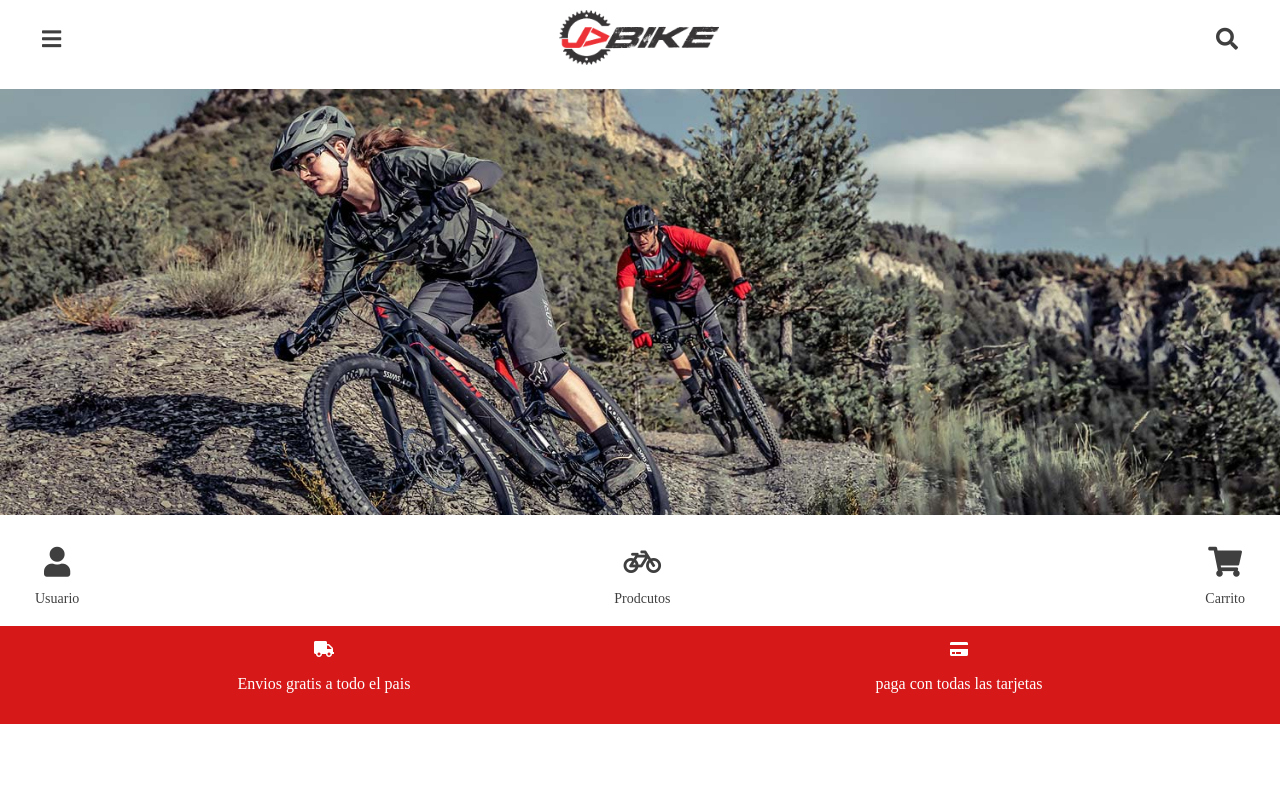
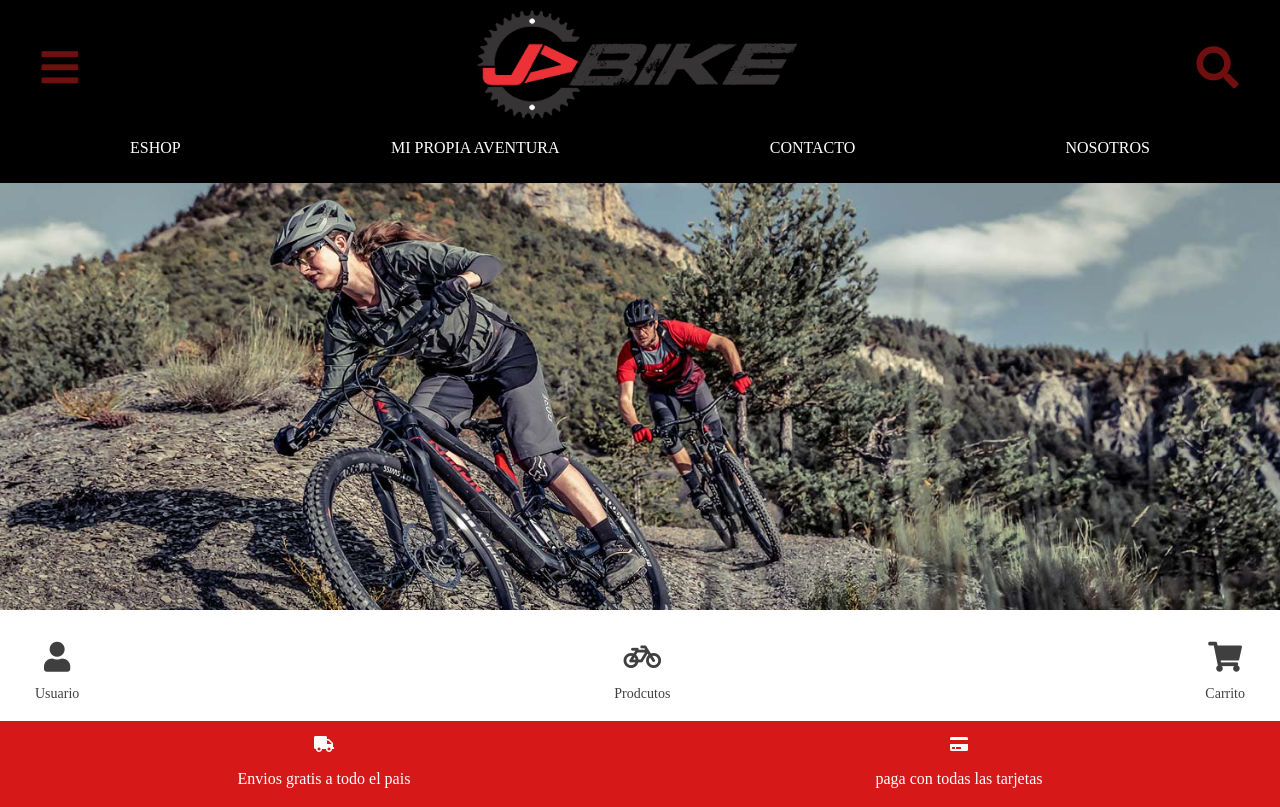
Before and after one commit to agustinvicchio/repo2_grupo11, a website: page views/index.html in a window 1280 px wide. Shown: the top 807 px of the page. Drawn offline with Linux system fonts and the light colour scheme; files that its build step writes are made by us from their sources; files whose address does not match are found by name.

Commit message:
header tabelet

```diff
--- a/public/css/estiloindex.css
+++ b/public/css/estiloindex.css
@@ -33,7 +33,9 @@ header .header-banner div{
     margin:10px ;
 }
 
-    header .top-header{
+
+
+    header .top-header {
         width: 95%;
         display: flex;
         flex-direction: row;
@@ -43,9 +45,19 @@ header .header-banner div{
 
     }
 
+    header .top-header  ul{
+        display: none;
+    }
 
 
-        header .top-header i{
+        header .top-header .top{
+            width: 95%;
+            display: flex;
+            justify-content: space-between;
+        }
+
+
+        header .top-header .top i{
             font-size: 22px;
             align-self: center;
             opacity: 75%;
@@ -99,9 +111,6 @@ header .header-banner div{
 
 
 
-
-
-
 /****************************************fin header************************************/
 
 body .productos{
@@ -139,3 +148,55 @@ body .productos article .nombre-precio{
 body .productos article .nombre-precio h3{
     margin-right: 30px;
 }
+
+
+
+
+@media screen and (min-width:768px)
+{
+
+
+    header .top-header{
+        flex-direction: column;
+        background-color: black;
+        width: 100%;
+        margin-bottom: 0;
+    }
+
+    header .top-header .top{
+        margin: auto;
+    }
+
+    header .top-header .logo{
+        margin: auto;
+    }
+
+    header .top-header .top .logo img{
+        width: 320px;
+    }
+
+    header .top-header .top i{
+        font-size: 42px;
+        color: rgb(150, 21, 21);
+    }
+
+    header .top-header .mainmenu{
+        display: flex;
+        justify-content: space-around;
+        order: 2;
+        padding: 0 15px;
+    }
+
+    header .top-header .mainmenu li{
+        list-style: none;
+    }
+
+    header .top-header .mainmenu li a{
+        text-decoration: none;
+        font-style: none;
+        color: white
+
+    }
+
+
+}
--- a/views/index.html
+++ b/views/index.html
@@ -19,12 +19,23 @@
 
 
             <div class="top-header">
+
+                <div class = "top">
                  <i class="fas fa-bars"></i>
                  <div class="logo">
                     <img src="/image/logos/logo.png" width="160px" height="auto">
                 </div>
+                <i class="fas fa-search"></i>
+                </div>
 
-                <i class="fas fa-search"></i>
+                 <ul class = "mainmenu">
+                     <li><a href="#">ESHOP</a></li>
+                     <li><a href="#">MI PROPIA AVENTURA</a></li>
+                     <LI><a href="#">CONTACTO</a></LI>
+                     <li><a href="#">NOSOTROS</a></li>
+                 </ul>
+
+
             </div>
 
 
```
